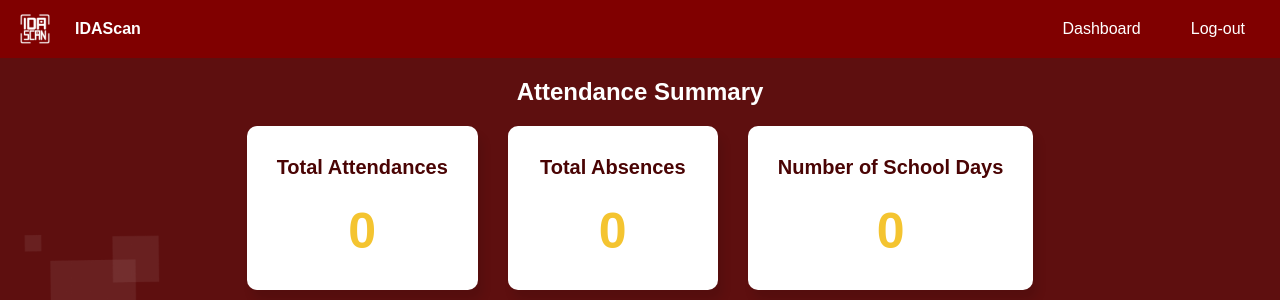
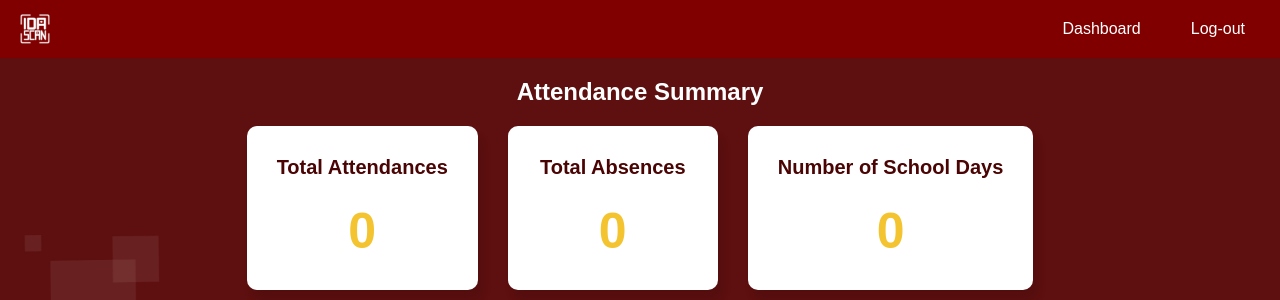
Before and after one commit to YelowishG/IDAScan, a Flask app: page /student_dashboard/1 in a window 1280 px wide. Shown: the top 300 px of the page. Run offline with Flask 2, Linux system fonts and the light colour scheme; data that the repository does not hold is empty.

Commit message:
Idascan button remove functionality

```diff
--- a/templates/student_red.html
+++ b/templates/student_red.html
@@ -10,7 +10,6 @@
     <div class="navbar">
         <div class="logo">
             <img src="{{ url_for('static', filename='logo.png') }}" alt="Logo">
-            <a href="{{ url_for('homepage') }}"><b>IDAScan</b></a>
         </div>
         <div class="links">
             <a href="{{ url_for('student_dashboard', id_number=user_id) }}">Dashboard</a>
```
